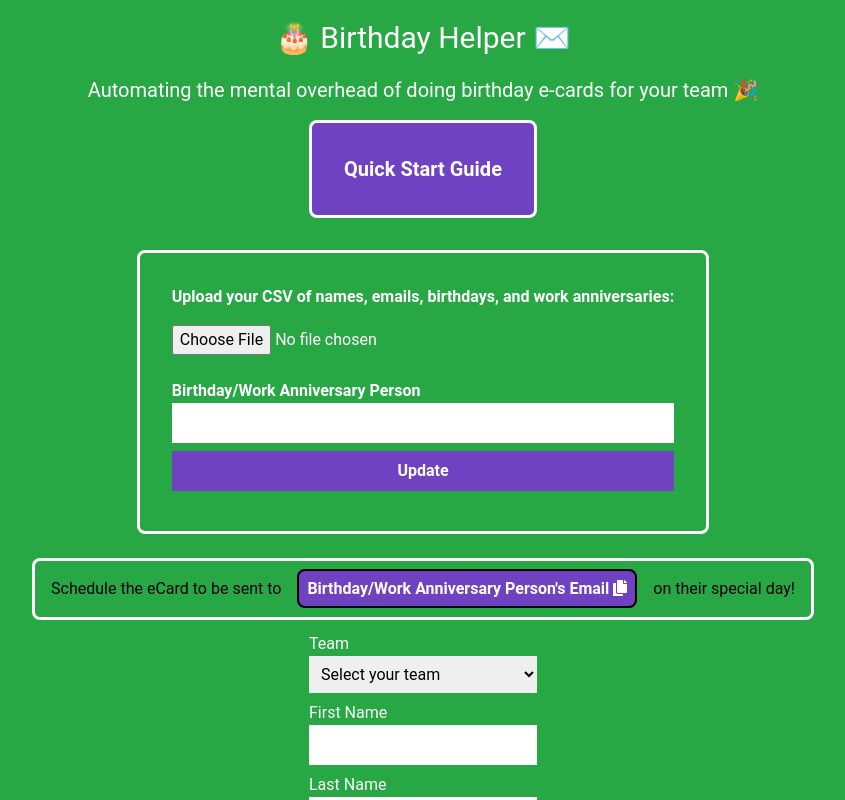
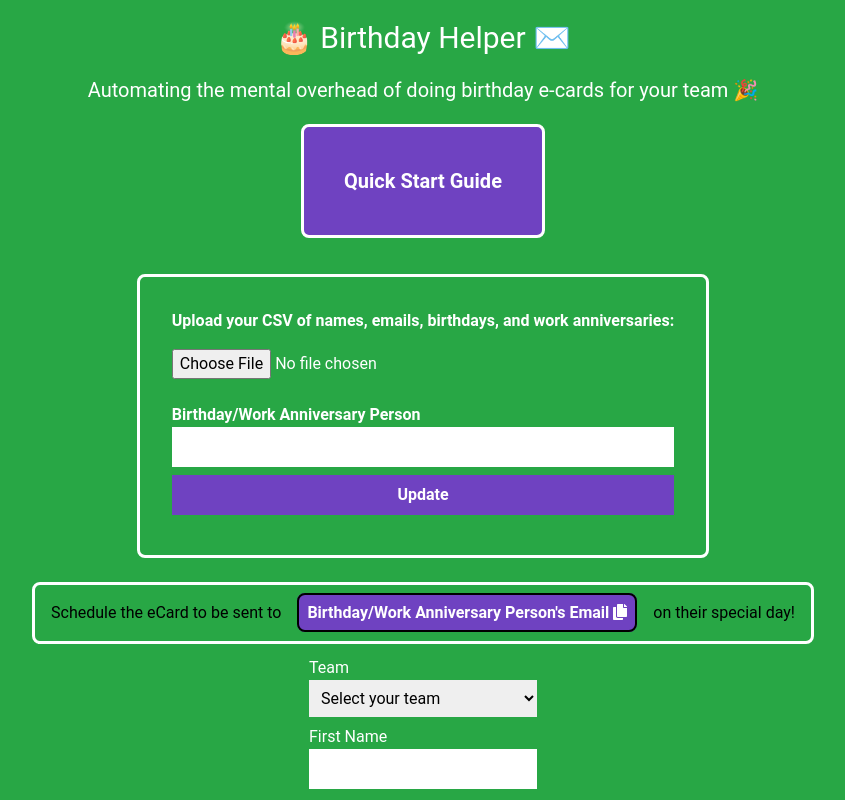
Before and after one commit to steven-the-qa/birthday_helper, a React (Create React App) app: page / in a window 1280 px wide. Shown: the top 800 px of the page, without its empty margins (217-1062 px from the left). Built offline with nearby package versions, Linux system fonts and the light colour scheme.

Commit message:
Turn the Quick Start section into a button

```diff
--- a/src/App.js
+++ b/src/App.js
@@ -166,16 +166,14 @@ function App() {
         <p className='text-xl'>Automating the mental overhead of doing birthday e-cards for your team <span role='img' aria-label='party popper emoji'>🎉</span></p>
       </header>
 
-      <section className='flex flex-col justify-evenly border border-solid border-[3px] border-white bg-[#6f42c1] my-[1em] mx-[3em] rounded-lg p-[2em]'>
       <a
-          className='text-white text-xl text-center font-bold'
+        className='flex flex-col justify-evenly border border-solid border-[3px] border-white bg-[#6f42c1] my-[1em] mx-[3em] rounded-lg p-[2em] text-white text-xl text-center font-bold'
         href='https://docs.google.com/document/d/1oFmriwRWDwYyQ5jGYjY_WjtTX4ITBIPFnaTGACQwtNs/edit?usp=sharing'
         target='_blank'
         rel='noopener noreferrer'
       >
           Quick Start Guide
       </a>
-      </section>
 
       <section className='flex flex-col justify-evenly border border-[3px] border-solid border-white my-[1em] mx-[3em] rounded-lg p-[2em] text-white'>
         <div className='flex flex-col'>
```
Lines whose indentation alone changed are shown as unchanged.
